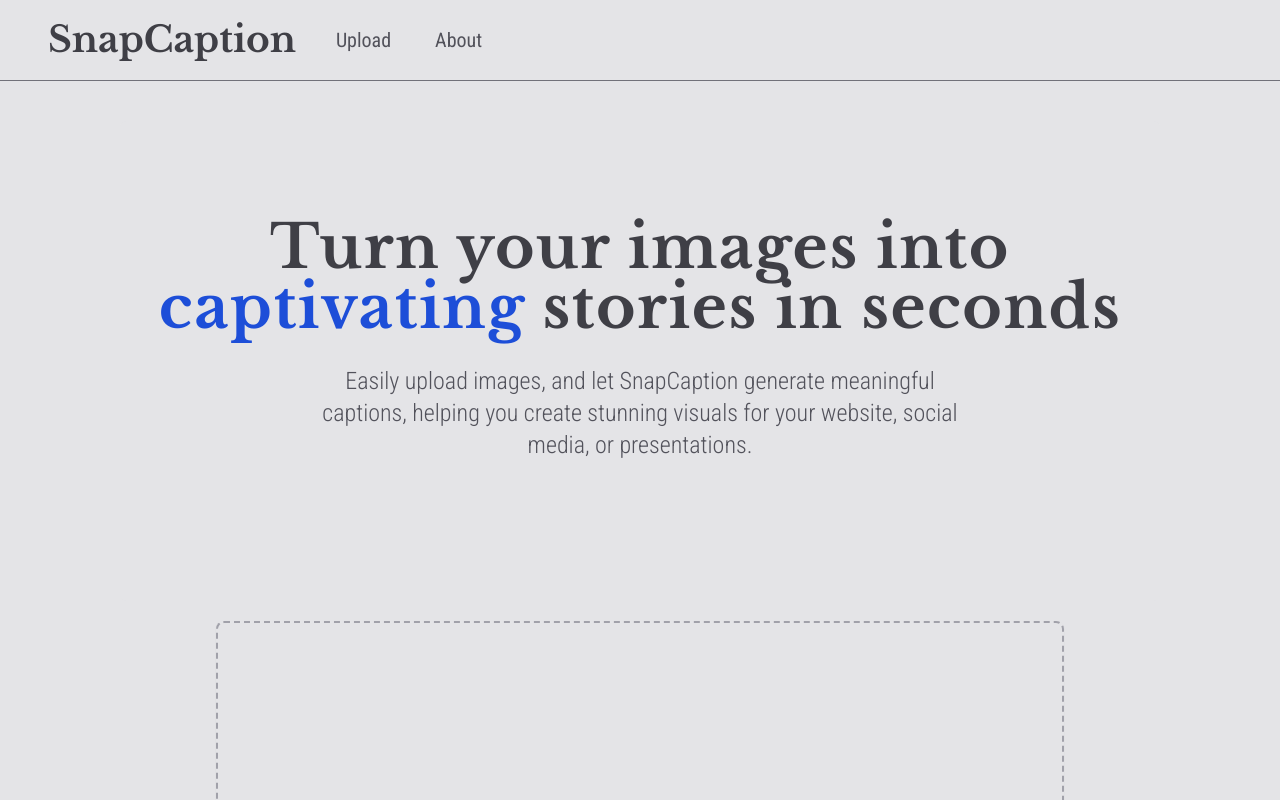
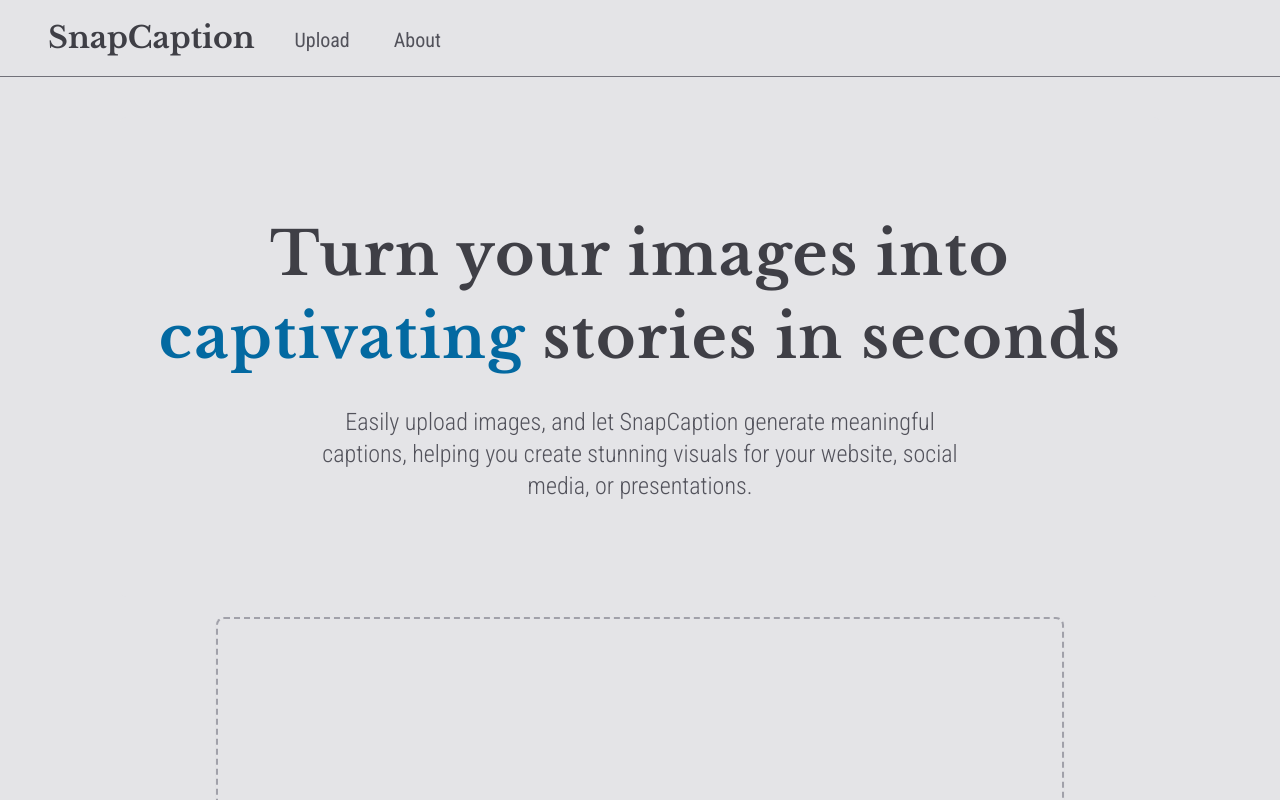
Before and after one commit to mdkaba/Snapcaption, a Next.js app in the folder snap-frontend/: page / in a window 1280 px wide. Shown: the top 800 px of the page. Built offline with nearby package versions, Linux system fonts and the light colour scheme.

Commit message:
navbar fixes

```diff
--- a/snap-frontend/components/navbar.tsx
+++ b/snap-frontend/components/navbar.tsx
@@ -18,16 +18,16 @@ export function Navbar() {
   ];
 
   return (
-    <NavigationMenu className="flex gap-3 items-center border-b border-zinc-500 h-fit p-5">
-      <h1 className="lg:mx-7 text-3xl lg:text-4xl text-center dark:text-zinc-200 text-zinc-700 z-20 font-[family-name:var(--font-libre-baskerville-b)]">
+    <NavigationMenu className="flex sm:gap-3 max-sm:justify-between items-center border-b border-zinc-500 h-fit p-5">
+      <h1 className="lg:mx-7 text-2xl lg:text-3xl text-center align-top dark:text-zinc-200 text-zinc-700 z-20 font-[family-name:var(--font-libre-baskerville-b)]">
         SnapCaption
       </h1>
-      <NavigationMenuList className="flex items-center gap-10">
+      <NavigationMenuList className="gap-5 lg:gap-10 pt-1">
         {components.map((component, index) => (
           <NavigationMenuItem key={index}>
             <NavigationMenuLink
               href={component.href}
-              className="text-xl text-zinc-600 font-[family-name:var(--font-roboto-condensed-regular)]"
+              className="lg:text-xl text-lg text-zinc-600 font-[family-name:var(--font-roboto-condensed-regular)]"
             >
               {component.title}
             </NavigationMenuLink>
--- a/snap-frontend/components/ui/text-generate-effect.tsx
+++ b/snap-frontend/components/ui/text-generate-effect.tsx
@@ -38,7 +38,7 @@ export const TextGenerateEffect = ({
             <motion.span
               key={word + idx}
               className={`opacity-0 ${
-                idx === 4 ? "text-blue-700" : "dark:text-white text-zinc-700"
+                idx === 4 ? "text-sky-700" : "dark:text-white text-zinc-700"
               }`}
               style={{
                 filter: filter ? "blur(10px)" : "none",
@@ -55,7 +55,7 @@ export const TextGenerateEffect = ({
   return (
     <div className={cn("font-bold", className)}>
       <div className="mt-4">
-        <div className=" dark:text-white text-blue-700 text-center lg:w-[65rem] lg:text-6xl text-2xl leading-snug tracking-wide">
+        <div className=" dark:text-white text-blue-700 text-center lg:w-[65rem] lg:text-6xl text-2xl lg:leading-snug tracking-wide">
           {renderWords()}
         </div>
       </div>
```
